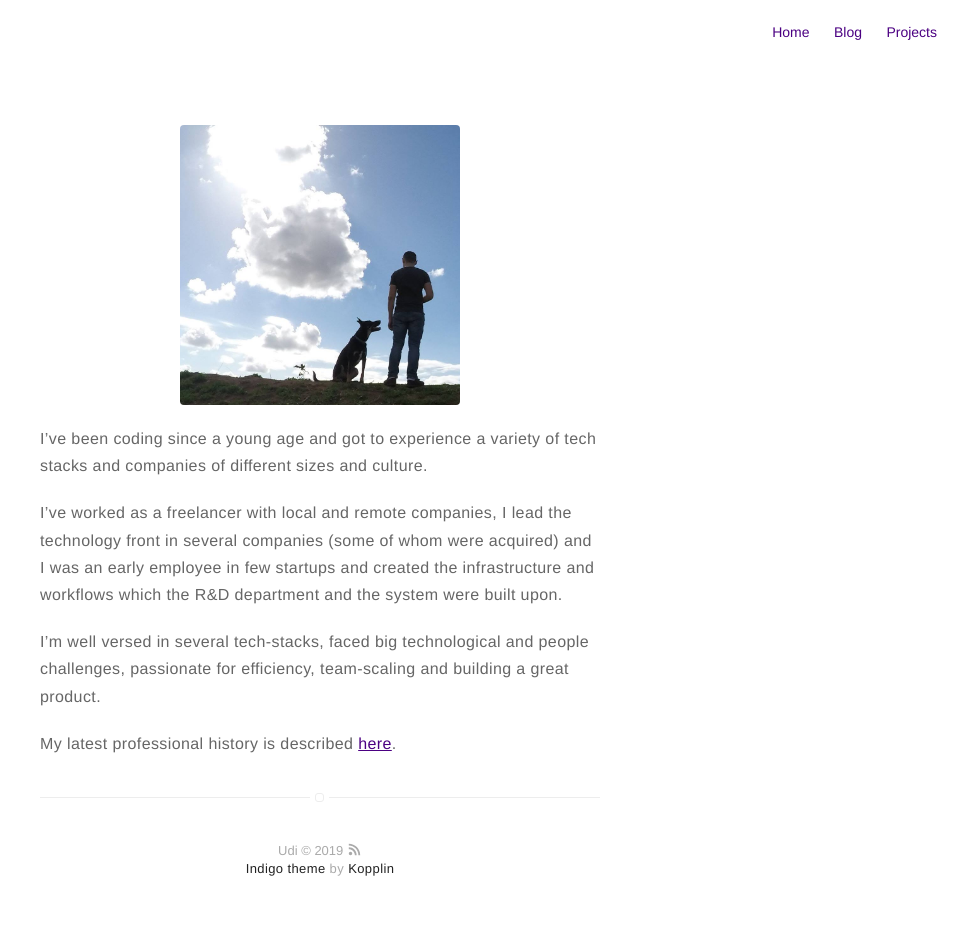
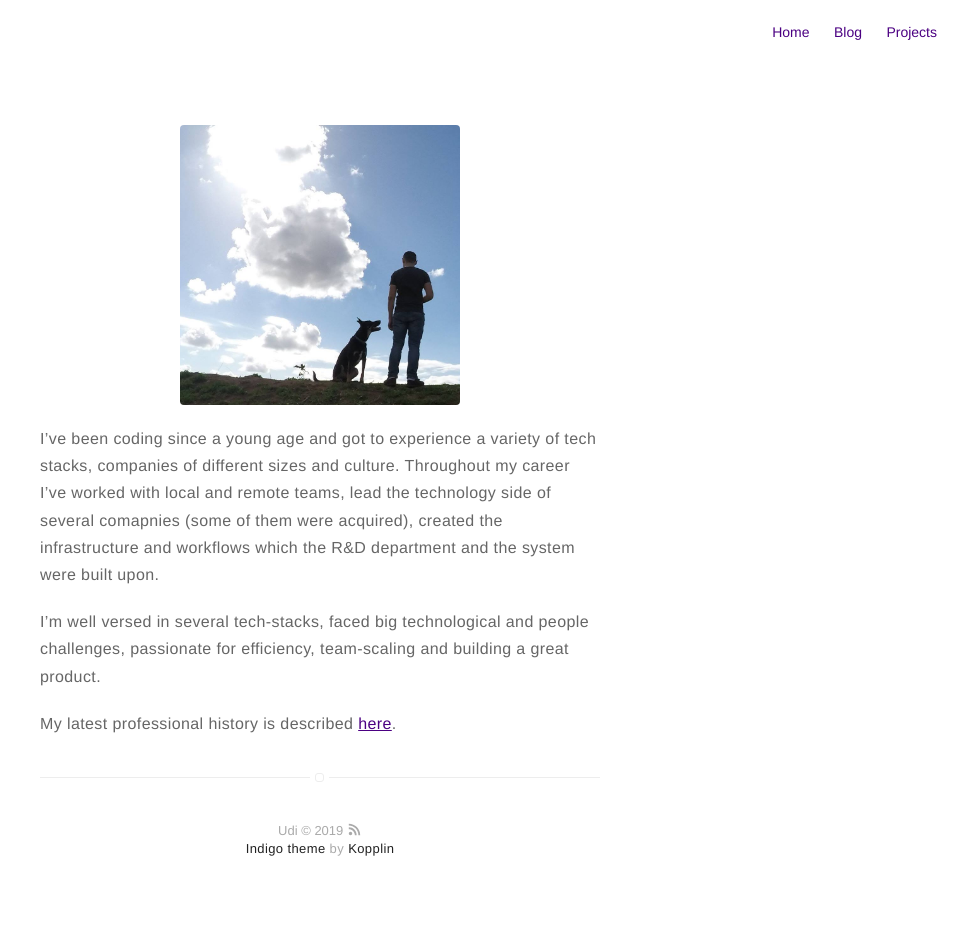
Before and after one commit to udiudi/udiudi.github.io, a Jekyll site: the page built from about.md, in a window 1280 px wide. Shown: the whole page, without its empty margins (320-1280 px from the left). Built offline with Jekyll 4.4.1, drawn with Linux system fonts in a browser that asks for light colours.

Commit message:
Updated the about page

```diff
--- a/about.md
+++ b/about.md
@@ -5,9 +5,8 @@ layout: page
 
 ![Profile Image]({{ site.url }}/{{ site.picture }})
 
-I've been coding since a young age and got to experience a variety of tech stacks and companies of different sizes and culture.
-
-I've worked as a freelancer with local and remote companies, I lead the technology front in several companies (some of whom were acquired) and I was an early employee in few startups and created the infrastructure and workflows which the R&D department and the system were built upon.
+I've been coding since a young age and got to experience a variety of tech stacks, companies of different sizes and culture.
+Throughout my career I've worked with local and remote teams, lead the technology side of several comapnies (some of them were acquired), created the infrastructure and workflows which the R&D department and the system were built upon.
 
 I'm well versed in several tech-stacks, faced big technological and people challenges, passionate for efficiency, team-scaling and building a great product.
 
```
Also changed, not shown: _posts/2019-03-27-devlytics.md (+2 -0 lines), 7 other files.
